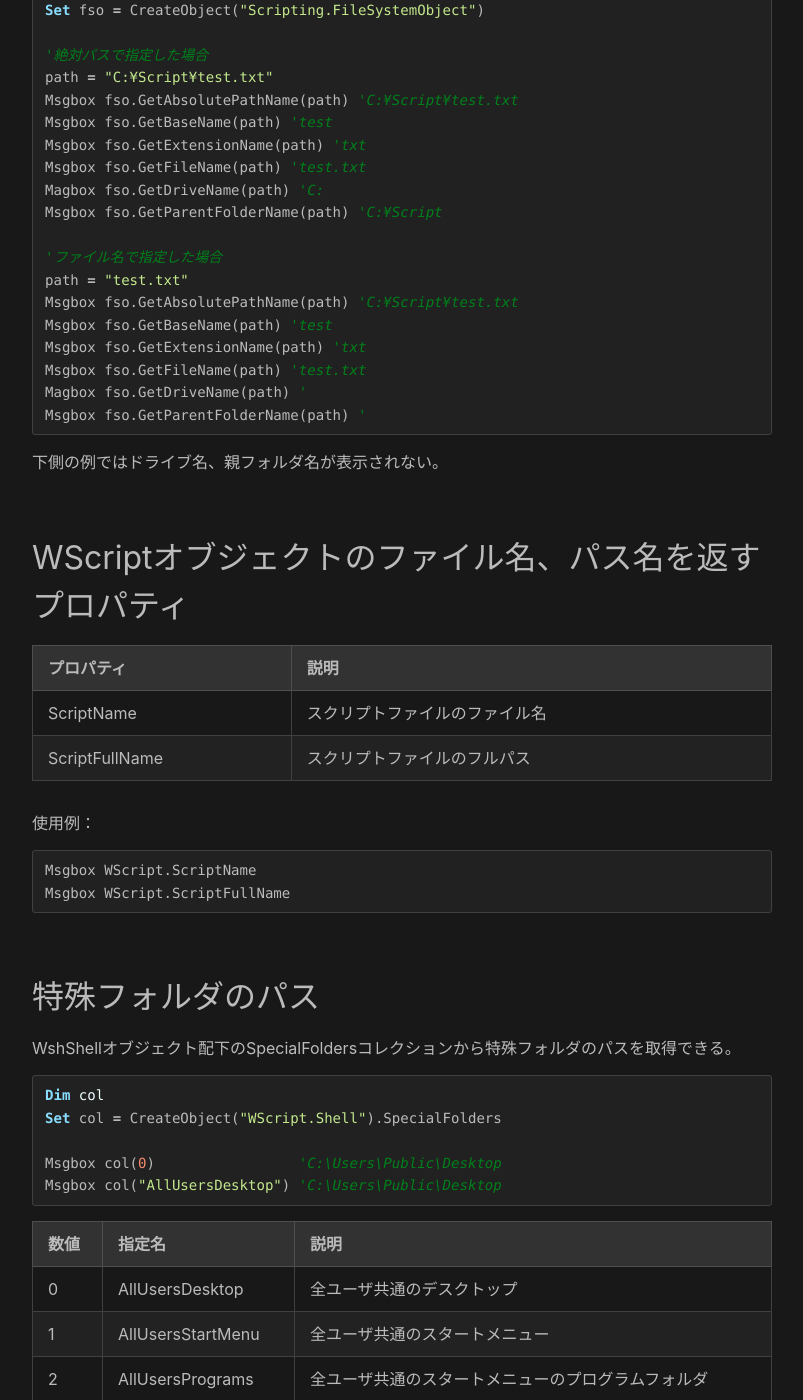
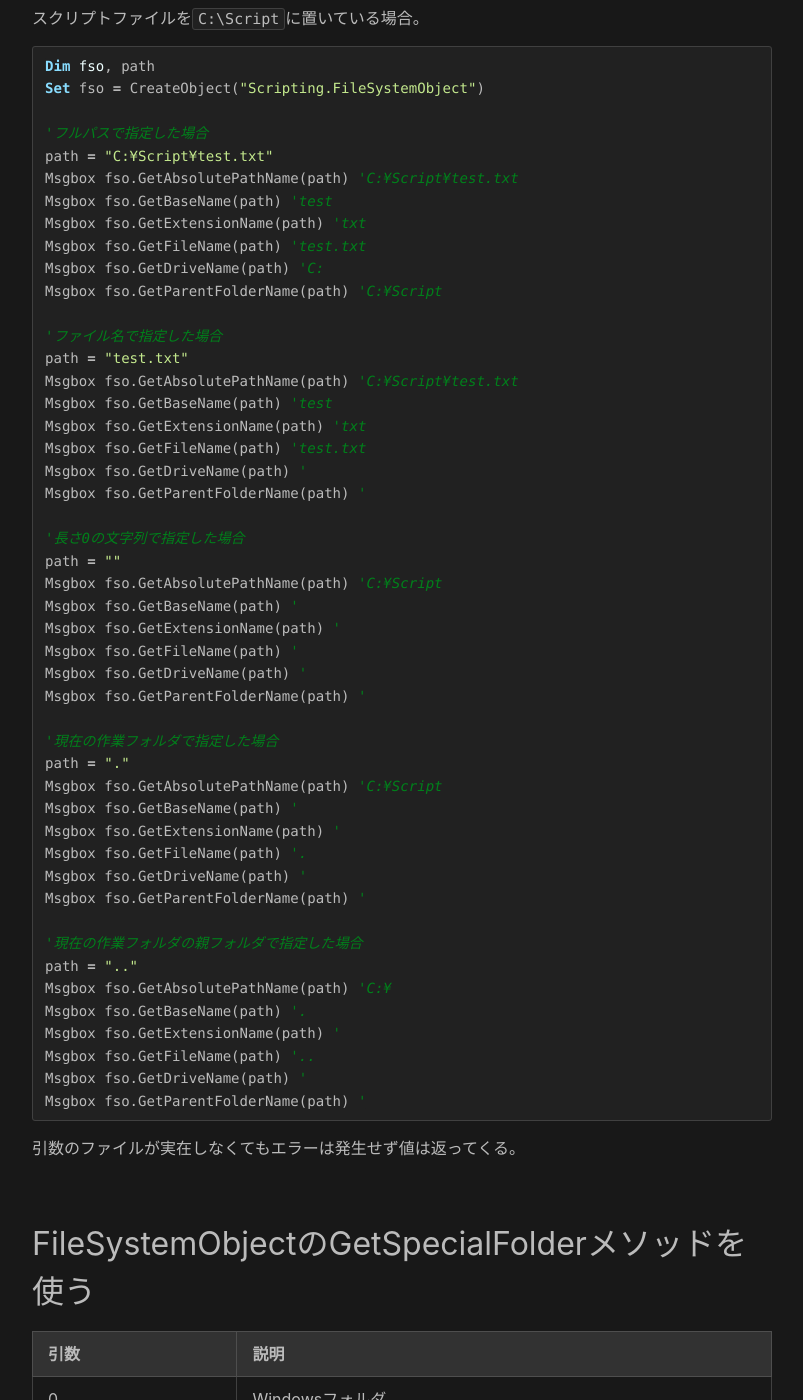
Before and after one commit to sammaya164/minima-test, a Jekyll site: the page built from _posts/2021-11-13-getpath.md, in a window 1280 px wide and 1400 px high, scrolled down 765 px. Shown: the whole window, without its empty margins (238-1041 px from the left). Built offline with Jekyll 4.4.1, drawn with Linux system fonts in a browser that asks for light colours; some of the changed text lies outside the part shown.

Commit message:
Update 2021-11-13-getpath.md

````diff
--- a/_posts/2021-11-13-getpath.md
+++ b/_posts/2021-11-13-getpath.md
@@ -5,28 +5,32 @@ title: "ファイル名、パス名を取得する"
 
 ## FileSystemObjectのファイル名、パス名を返すメソッド
 
+引数にパスやファイル名を指定して使用する。
+
 |メソッド|説明|
 |---|---|
-|GetAbsolutePathName()|フルパスを返す|
-|GetBaseName()|拡張子を除いたファイル名を返す|
-|GetExtensionName()|拡張子を返す|
-|GetFileName()|ファイル名を返す|
-|GetDriveName()|ドライブ名を返す|
-|GetParentFolderName()|親フォルダ名を返す|
+|GetAbsolutePathName|フルパスを返す|
+|GetBaseName|拡張子を除いたファイル名を返す|
+|GetExtensionName|拡張子を返す|
+|GetFileName|ファイル名を返す|
+|GetDriveName|ドライブ名を返す|
+|GetParentFolderName|親フォルダ名を返す|
 
 使用例：
+
+スクリプトファイルを`C:\Script`に置いている場合。
 
 ```vb
 Dim fso, path
 Set fso = CreateObject("Scripting.FileSystemObject")
 
-'絶対パスで指定した場合
+'フルパスで指定した場合
 path = "C:¥Script¥test.txt"
 Msgbox fso.GetAbsolutePathName(path) 'C:¥Script¥test.txt
 Msgbox fso.GetBaseName(path) 'test
 Msgbox fso.GetExtensionName(path) 'txt
 Msgbox fso.GetFileName(path) 'test.txt
-Magbox fso.GetDriveName(path) 'C:
+Msgbox fso.GetDriveName(path) 'C:
 Msgbox fso.GetParentFolderName(path) 'C:¥Script
 
 'ファイル名で指定した場合
@@ -35,29 +39,80 @@ Msgbox fso.GetAbsolutePathName(path) 'C:¥Script¥test.txt
 Msgbox fso.GetBaseName(path) 'test
 Msgbox fso.GetExtensionName(path) 'txt
 Msgbox fso.GetFileName(path) 'test.txt
-Magbox fso.GetDriveName(path) '
+Msgbox fso.GetDriveName(path) '
+Msgbox fso.GetParentFolderName(path) '
+
+'長さ0の文字列で指定した場合
+path = ""
+Msgbox fso.GetAbsolutePathName(path) 'C:¥Script
+Msgbox fso.GetBaseName(path) '
+Msgbox fso.GetExtensionName(path) '
+Msgbox fso.GetFileName(path) '
+Msgbox fso.GetDriveName(path) '
+Msgbox fso.GetParentFolderName(path) '
+
+'現在の作業フォルダで指定した場合
+path = "."
+Msgbox fso.GetAbsolutePathName(path) 'C:¥Script
+Msgbox fso.GetBaseName(path) '
+Msgbox fso.GetExtensionName(path) '
+Msgbox fso.GetFileName(path) '.
+Msgbox fso.GetDriveName(path) '
+Msgbox fso.GetParentFolderName(path) '
+
+'現在の作業フォルダの親フォルダで指定した場合
+path = ".."
+Msgbox fso.GetAbsolutePathName(path) 'C:¥
+Msgbox fso.GetBaseName(path) '.
+Msgbox fso.GetExtensionName(path) '
+Msgbox fso.GetFileName(path) '..
+Msgbox fso.GetDriveName(path) '
 Msgbox fso.GetParentFolderName(path) '
 ```
 
-下側の例ではドライブ名、親フォルダ名が表示されない。
+引数のファイルが実在しなくてもエラーは発生せず値は返ってくる。
+
+## FileSystemObjectのGetSpecialFolderメソッドを使う
+
+|引数|説明|
+|---|---|
+|0|Windowsフォルダ|
+|1|システムフォルダ|
+|2|Tempフォルダ|
+
+使用例：
+
+```vb
+Dim fso
+Set fso = CreateObject("Scripting.FileSystemObject")
+
+Msgbox fso.GetSpecialFolder(0) 'C:\Windows
+Msgbox fso.GetSpecialFolder(1) 'C:\Windows\System32
+Msgbox fso.GetSpecialFolder(2) 'C:\Users\ログインユーザ\AppData\Local\Temp
+```
 
 ## WScriptオブジェクトのファイル名、パス名を返すプロパティ
 
 |プロパティ|説明|
 |---|---|
+|Name|Windows Script Host|
+|Path|Windows Script Hostプログラムがある場所|
 |ScriptName|スクリプトファイルのファイル名|
 |ScriptFullName|スクリプトファイルのフルパス|
 
 使用例：
 
 ```vb
+Msgbox WScript.Name
+Msgbox WScript.Path
 Msgbox WScript.ScriptName
 Msgbox WScript.ScriptFullName
 ```
 
 ## 特殊フォルダのパス
 
-WshShellオブジェクト配下のSpecialFoldersコレクションから特殊フォルダのパスを取得できる。
+WshShellオブジェクトのSpecialFoldersプロパティを使って、
+SpecialFoldersコレクションを取得し、特殊フォルダのパスを取得できる。
 
 ```vb
 Dim col
````
